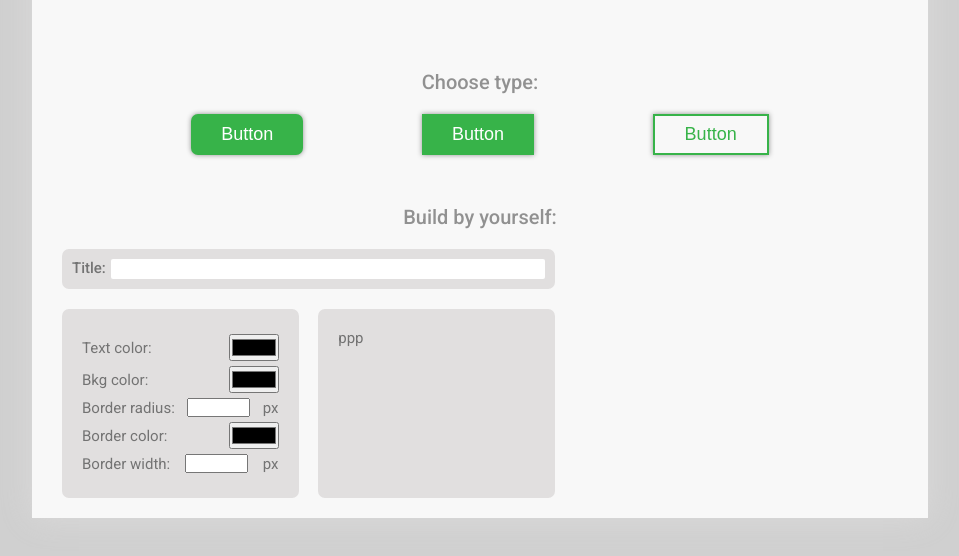
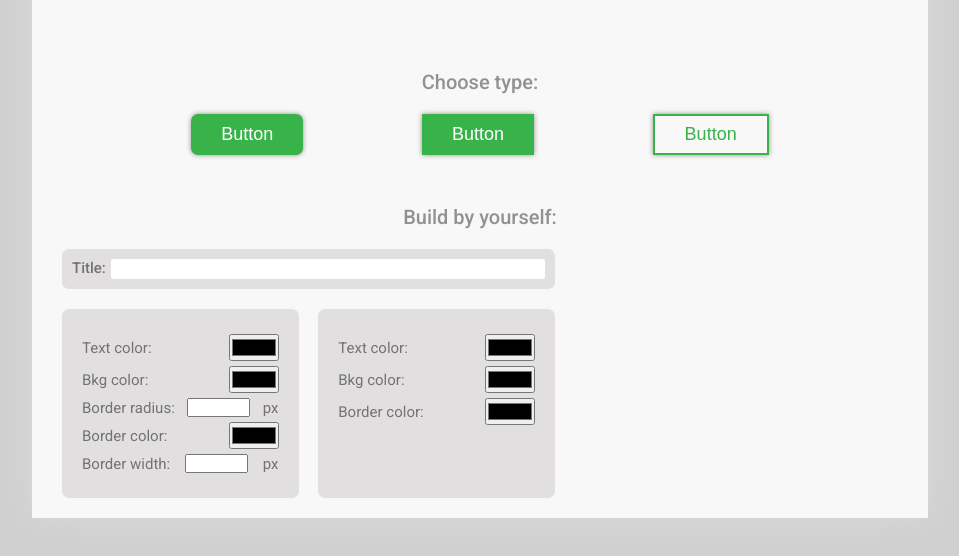
Before and after one commit to JohnyMielony07/buttonsBuilder, a website: page index.html in a window 1280 px wide. Shown: the part 142-698 px from the top of the page, without its empty margins (160-1119 px from the left). Drawn offline with Linux system fonts and the light colour scheme.

Commit message:
add and style controls for hover

```diff
--- a/index.html
+++ b/index.html
@@ -57,7 +57,21 @@
                                 <p class="input-text input-text--border-width">px</p>
                             </div>
                         </div>
-                        <div class="control__button control__button--hover">ppp</div>
+                        <div class="control__button control__button--hover">
+                            <div class="container-input container-input--text-color">
+                                <p class="input-text input-text--text-color">Text color:</p>
+                                <input type="color" name="text-color-hover" id="text-color-hover">
+                            </div>
+                            <div class="container-input container-input--bkg-color">
+                                <p class="input-text input-text--bkg-color">Bkg color:</p>
+                                <input type="color" name="bkg-color-hover" id="bkg-color-hover">
+                            </div>
+                            <div class="container-input container-input--border-color">
+                                <p class="input-text input-text--border-color">Border color:</p>
+                                <input type="color" name="border-color-hover" id="border-color-hover">
+                            </div>
+
+                        </div>
                     </div>
 
                 </div>
```
